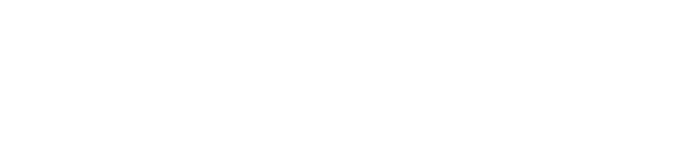
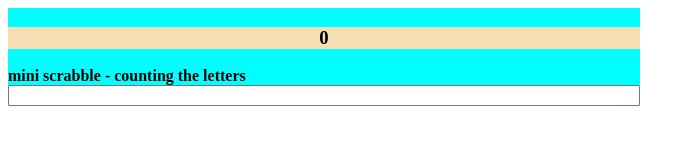
Before and after one commit to acciojob/mini-scrabble-ChinmayKar55, a website: page main.html in a window 1280 px wide. Shown: the whole page, without its empty margins (0-695 px from the left). Drawn offline with Linux system fonts and the light colour scheme.

Commit message:
Solution

```diff
--- a/main.html
+++ b/main.html
@@ -8,8 +8,15 @@
 
 <body>
 	<!-- the entire body must be written by student -->
-    <script type="text/javascript" src="./script.js">
-</script>
+ <div>
+
+	<h3 id="letterCount"> 0 </h3>
+	<b>mini scrabble - counting the letters </b>
+	<input type="text" id="evaluatedText" oninput="myFunction()">
+ </div>
+
+
+<script src="./script.js"></script>
 
 </body>
 
--- a/script.js
+++ b/script.js
@@ -1 +1,7 @@
 //your code here
+function myFunction() {
+    var x = document.getElementById("evaluatedText").value
+    console.log(x);
+
+    document.getElementById("letterCount").innerHTML = x.length;
+}
--- a/styles.css
+++ b/styles.css
@@ -1,2 +1,15 @@
 
 /* Your CSS Code here. */
+div{
+    justify-content: center;
+    background-color: aqua;
+    display: flex;
+    flex-direction: column;
+    width: 50%;
+}
+h3{
+    color: black;
+    background-color: wheat;
+    text-align: center;
+
+}
```
